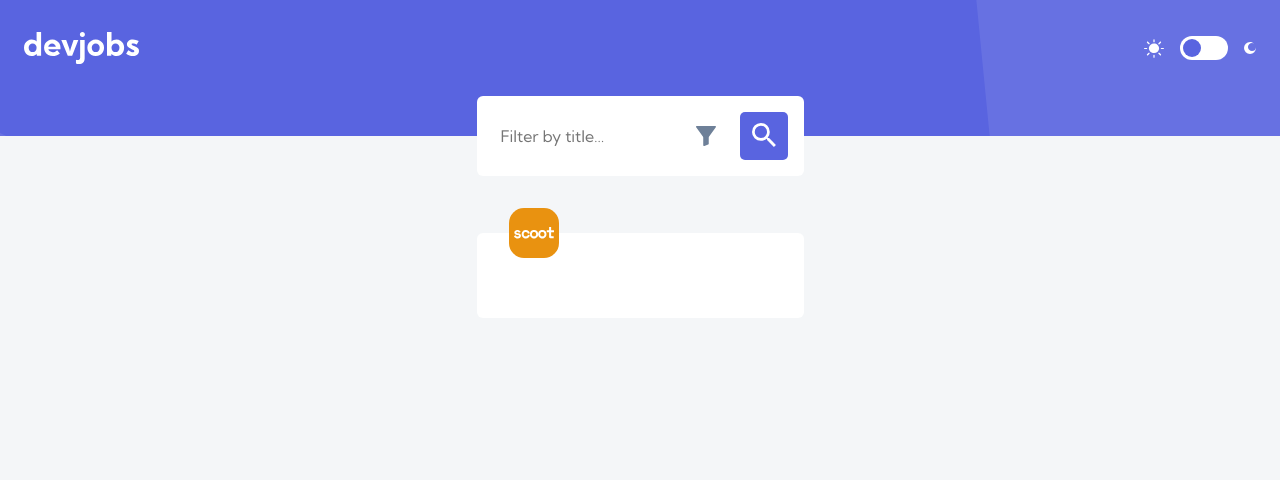
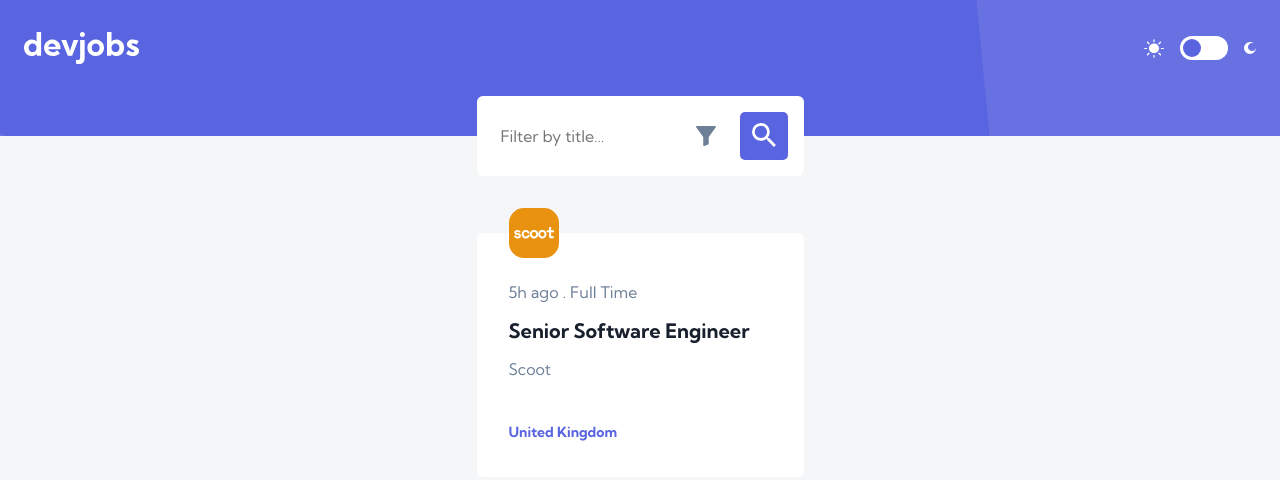
Before and after one commit to achiewe/devjobs-web-app-front, a React (Vite) app: page / in a window 1280 px wide. Shown: the top 480 px of the page. Built offline with nearby package versions, Linux system fonts and the light colour scheme.

Commit message:
add styles exactly about job window and i need now backend to take from there info

```diff
--- a/src/components/HomePage.tsx
+++ b/src/components/HomePage.tsx
@@ -1,7 +1,6 @@
 import InputFilter from "./InputFilter";
 import { styled } from "styled-components";
 import FiltFrame from "./FilterFrame";
-import scootImg from "../assets/logos/scoot.svg";
 
 const HomePage = (): JSX.Element => {
   return (
@@ -26,8 +25,11 @@
             />
           </svg>
           <div className="mainInfo">
-            <div className="workTime"></div>
+            <h3> 5h ago . Full Time</h3>
+            <h2> Senior Software Engineer</h2>
+            <h3> Scoot</h3>
           </div>
+          <h4> United Kingdom</h4>
         </div>
       </ListOfJobs>
     </MainContainer>
@@ -71,15 +73,31 @@
       flex-direction: column;
       gap: 16px;
       justify-content: flex-start;
-      align-items: center;
+      align-items: flex-start;
+      margin-bottom: 44px;
 
-      .workTime {
-        display: flex;
-        flex-direction: row;
-        justify-content: space-between;
-        align-items: center;
-        width: 100%;
+      h3 {
+        color: #6e8098;
+        font-size: 16px;
+        font-style: normal;
+        font-weight: 400;
+        line-height: normal;
       }
+
+      h2 {
+        color: #19202d;
+        font-size: 20px;
+        font-style: normal;
+        font-weight: 700;
+        line-height: normal;
+      }
+    }
+    h4 {
+      color: #5964e0;
+      font-size: 14px;
+      font-style: normal;
+      font-weight: 700;
+      line-height: normal;
     }
   }
 `;
```
